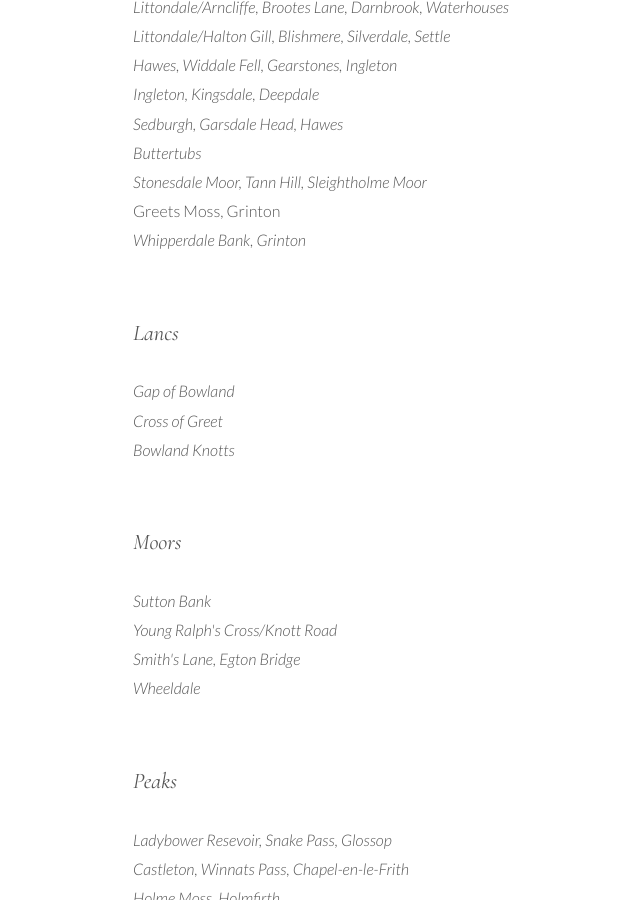
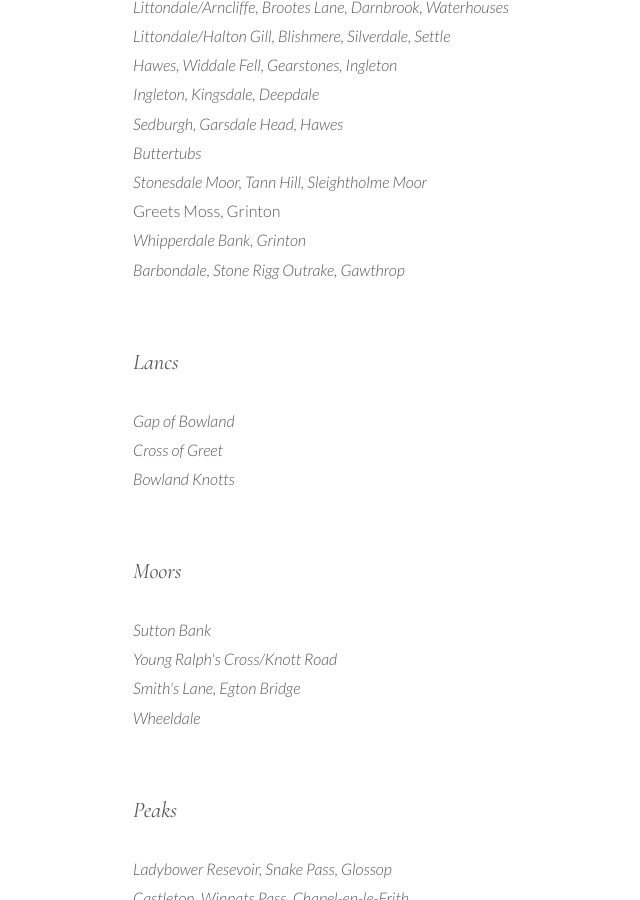
Before and after one commit to CollectionsOfThisKind/collectionsofthiskind.github.io, a Jekyll site: the page built from pages/lists/lists/passes.html, in a window 1280 px wide and 900 px high, scrolled down 794 px. Shown: the whole window, without its empty margins (117-757 px from the left). Built offline with Jekyll 4.4.1, drawn with Linux system fonts in a browser that asks for light colours.

Commit message:
Add files via upload

```diff
--- a/pages/lists/lists/passes.html
+++ b/pages/lists/lists/passes.html
@@ -52,6 +52,7 @@ Boundaries, Biked
 <li><i>Stonesdale Moor, Tann Hill, Sleightholme Moor</i></li>
 <li>Greets Moss, Grinton</li>
 <li><i>Whipperdale Bank, Grinton</i></li>
+<li><i>Barbondale, Stone Rigg Outrake, Gawthrop</i></li>
 </ul>
 
 <h2>Lancs</h2>
```
